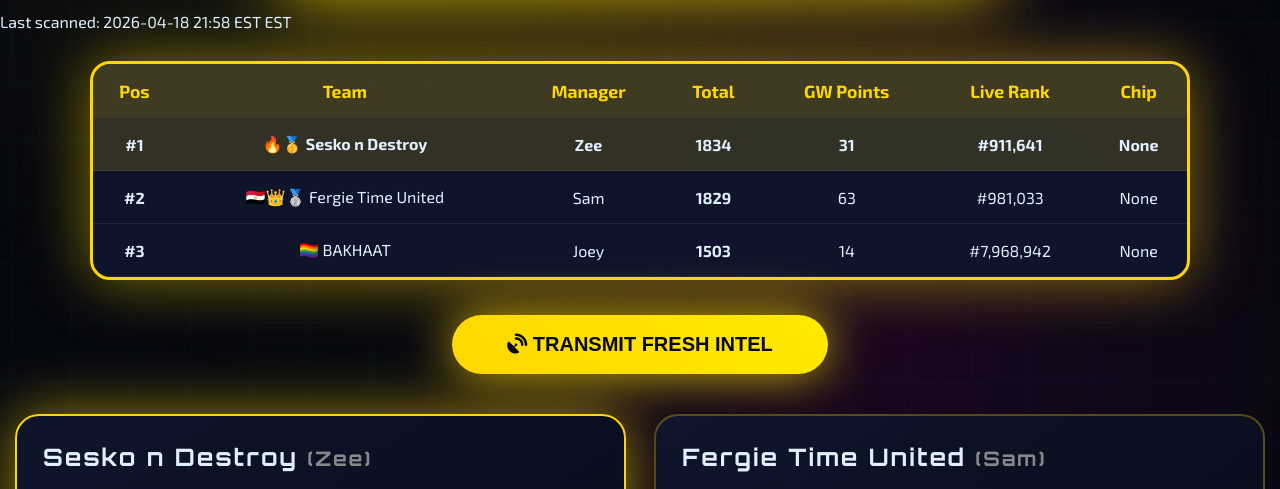
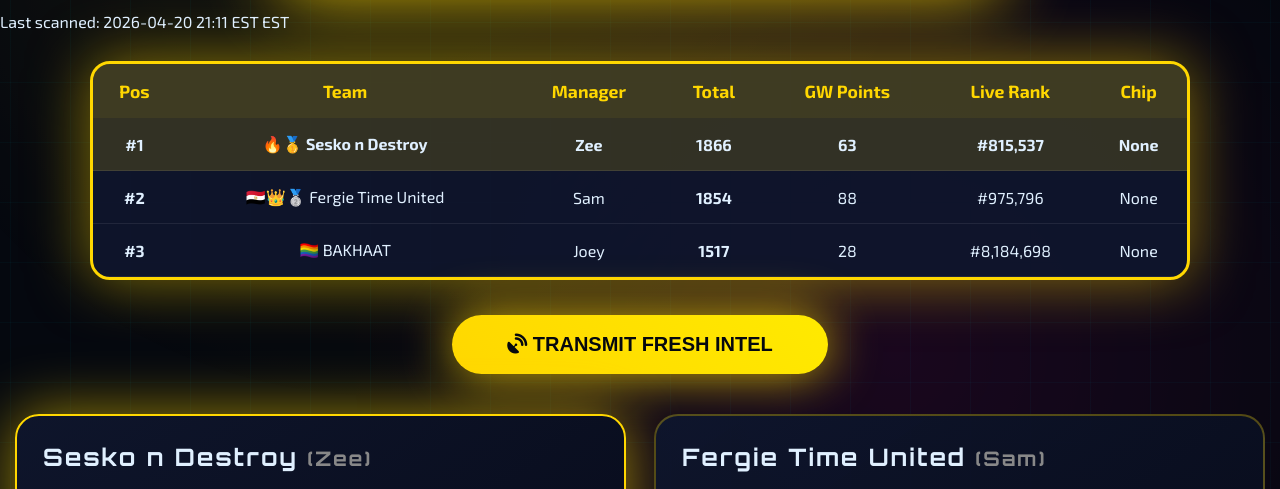
Before and after one commit to zeyadjabo/clash-of-captains, a plain HTML site: page index.html in a window 1280 px wide. Shown: the part 288-777 px from the top of the page. Drawn offline with Linux system fonts and the light colour scheme.

Commit message:
Update dashboard 4/20/2026

```diff
--- a/index.html
+++ b/index.html
@@ -142,7 +142,7 @@
   <h1>MILF PROTOCOL</h1>
   <div class="subtitle">Abu Alzooz, The #1 in Clash of Captains // MI-to-CAL TRANSMISSION</div>
   <div class="gw-highlight">GAMEWEEK 33</div>
-  <div class="update-time">Last scanned: 2026-04-18 21:58 EST EST</div>
+  <div class="update-time">Last scanned: 2026-04-20 21:11 EST EST</div>
 
   <div class="league-table">
     <table>
@@ -162,27 +162,27 @@
           <td><strong>#1</strong></td>
           <td>🔥🥇 Sesko n Destroy</td>
           <td>Zee</td>
-          <td><strong>1834</strong></td>
-          <td>31</td>
-          <td>#911,641</td>
+          <td><strong>1866</strong></td>
+          <td>63</td>
+          <td>#815,537</td>
           <td>None</td>
         </tr>
         <tr>
           <td><strong>#2</strong></td>
           <td>🇪🇬👑🥈 Fergie Time United</td>
           <td>Sam</td>
-          <td><strong>1829</strong></td>
-          <td>63</td>
-          <td>#981,033</td>
+          <td><strong>1854</strong></td>
+          <td>88</td>
+          <td>#975,796</td>
           <td>None</td>
         </tr>
         <tr>
           <td><strong>#3</strong></td>
           <td>🏳️‍🌈 BAKHAAT</td>
           <td>Joey</td>
-          <td><strong>1503</strong></td>
-          <td>14</td>
-          <td>#7,968,942</td>
+          <td><strong>1517</strong></td>
+          <td>28</td>
+          <td>#8,184,698</td>
           <td>None</td>
         </tr></tbody>
     </table>
```
